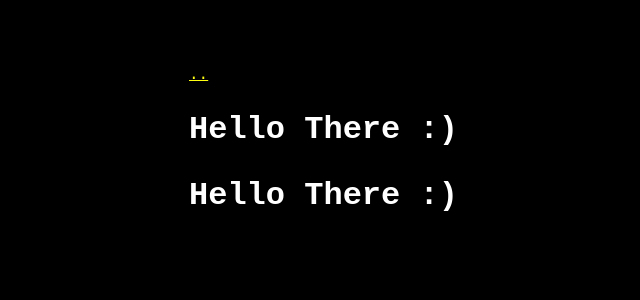
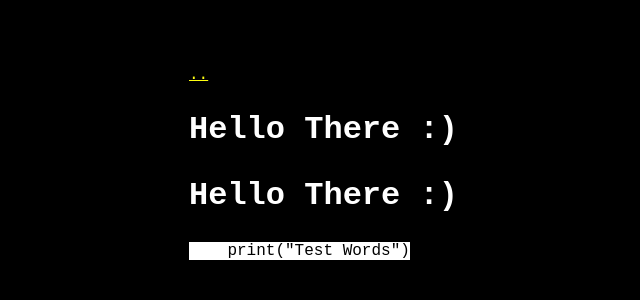
Before and after one commit to Something3949/something3949.github.io, a Jekyll site: the page built from testingMoreStuff.md, in a window 1280 px wide. Shown: the top 300 px of the page, without its empty margins (131-771 px from the left). Built offline with Jekyll 4.4.1, drawn with Linux system fonts in a browser that asks for light colours; our own code applies the rules of GitHub Pages for plain Markdown files.

Commit message:
Code
Code Test

````diff
--- a/testingMoreStuff.md
+++ b/testingMoreStuff.md
@@ -1 +1,5 @@
 # Hello There :)
+
+```python3
+    print("Test Words")
+```
````
